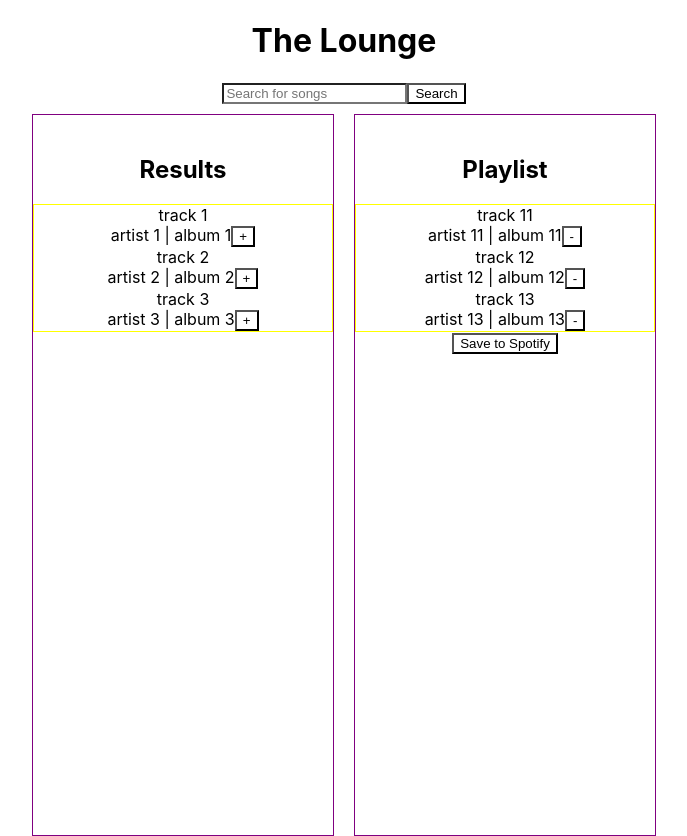
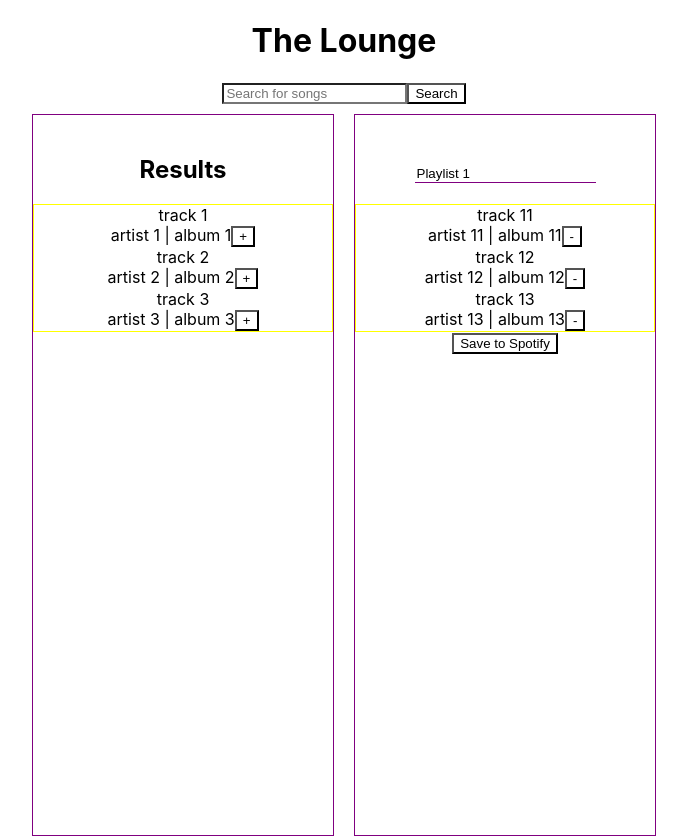
Before and after one commit to kelseywarren/Playlist-App, a React (Create React App) app: page / in a window 1280 px wide. Shown: the whole page, without its empty margins (296-983 px from the left). Built offline with nearby package versions, Linux system fonts and the light colour scheme.

Commit message:
playlist name change state, function, handle, prop

```diff
--- a/src/Components/App/App.js
+++ b/src/Components/App/App.js
@@ -55,6 +55,7 @@ const [playlistTracks, setPlaylistTracks] = useState([
 
   }
 ]);
+const [playlistName, setPlaylistName] = useState("Playlist 1")
 
 function addTrack(track) {
   const existingTrack = playlistTracks.find((t) => t.id === track.id);
@@ -71,6 +72,10 @@ function removeTrack(track) {
   setPlaylistTracks(existingTrack);
 };
 
+function updatePlaylistName(name) {
+  setPlaylistName(name);
+}
+
   return (
     <div className="App">
        <h1 className="title">The Lounge</h1>
@@ -82,8 +87,11 @@ function removeTrack(track) {
         onAdd={addTrack}
         />
         <Playlist
+        playlistName={playlistName}
         playlistTracks={playlistTracks}
-        onRemove={removeTrack} />
+        onRemove={removeTrack}
+        onNameChange={updatePlaylistName}
+        />
        </div>
     </div>
   );
--- a/src/Components/Playlist/playlist-style.css
+++ b/src/Components/Playlist/playlist-style.css
@@ -5,3 +5,9 @@
     border: 1px solid purple;
     overflow: scroll;
 }
+
+.playlistHeading {
+    border: none;
+    border-bottom: solid 1px purple;
+    cursor: pointer;
+}
--- a/src/Components/Playlist/playlist.js
+++ b/src/Components/Playlist/playlist.js
@@ -4,10 +4,14 @@ import Tracklist from '../Tracklist/tracklist';
 
 function Playlist(props) {
 
+    const handleNameChange = (e) => {
+        props.onNameChange(e.target.value)
+    }
+
     return (
         <div className="playlistContainer">
             <div className="playlist">
-                <h2>Playlist</h2>
+                <h2><input className="playlistHeading" defaultValue={props.playlistName} onChange={handleNameChange}></input></h2>
                 <Tracklist
                 tracks={props.playlistTracks}
                 isSelected={true}
```
